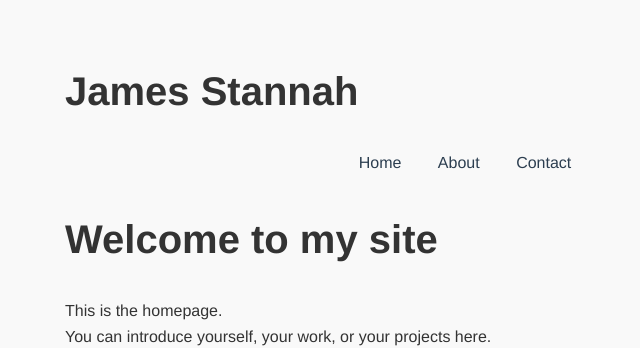
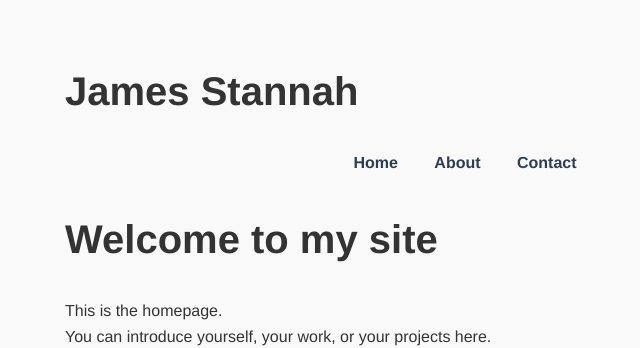
Before and after one commit to jamesstannah/jamesstannah.github.io, a Jekyll site: the page built from index.md, in a window 1280 px wide. Shown: the top 348 px of the page, without its empty margins (175-815 px from the left). Built offline with Jekyll 4.4.1, drawn with Linux system fonts in a browser that asks for light colours.

Commit message:
Update style.css

```diff
--- a/assets/style.css
+++ b/assets/style.css
@@ -23,7 +23,7 @@ nav a {
   margin: 0 1rem;
   text-decoration: none;
   color: #2c3e50;
-  font-wight: bold;
+  font-weight: bold;
 }
 
 nav a:hover {
```
